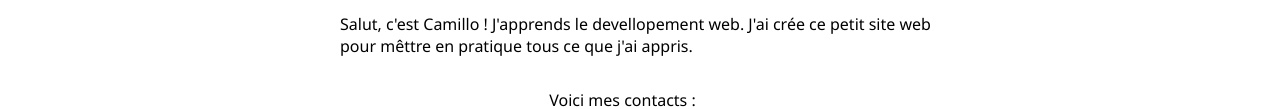
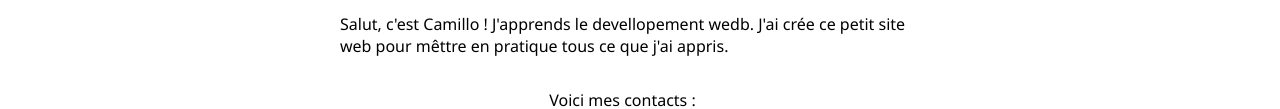
Before and after one commit to pandecamillo/ISS-KIN, a plain HTML site: page about.html in a window 1280 px wide. Shown: the part 277-386 px from the top of the page. Drawn offline with Linux system fonts and the light colour scheme.

Commit message:
Update about.html

```diff
--- a/about.html
+++ b/about.html
@@ -41,7 +41,7 @@
             </div>
        </section>
        <section class="section">
-          <p>Salut, c'est Camillo ! J'apprends le devellopement web. J'ai crée ce petit site web pour mêttre en pratique tous ce que j'ai appris.</p>
+          <p>Salut, c'est Camillo ! J'apprends le devellopement wedb. J'ai crée ce petit site web pour mêttre en pratique tous ce que j'ai appris.</p>
        </section>
        <section class="contact">
              <p>Voici mes contacts :</p>
```
